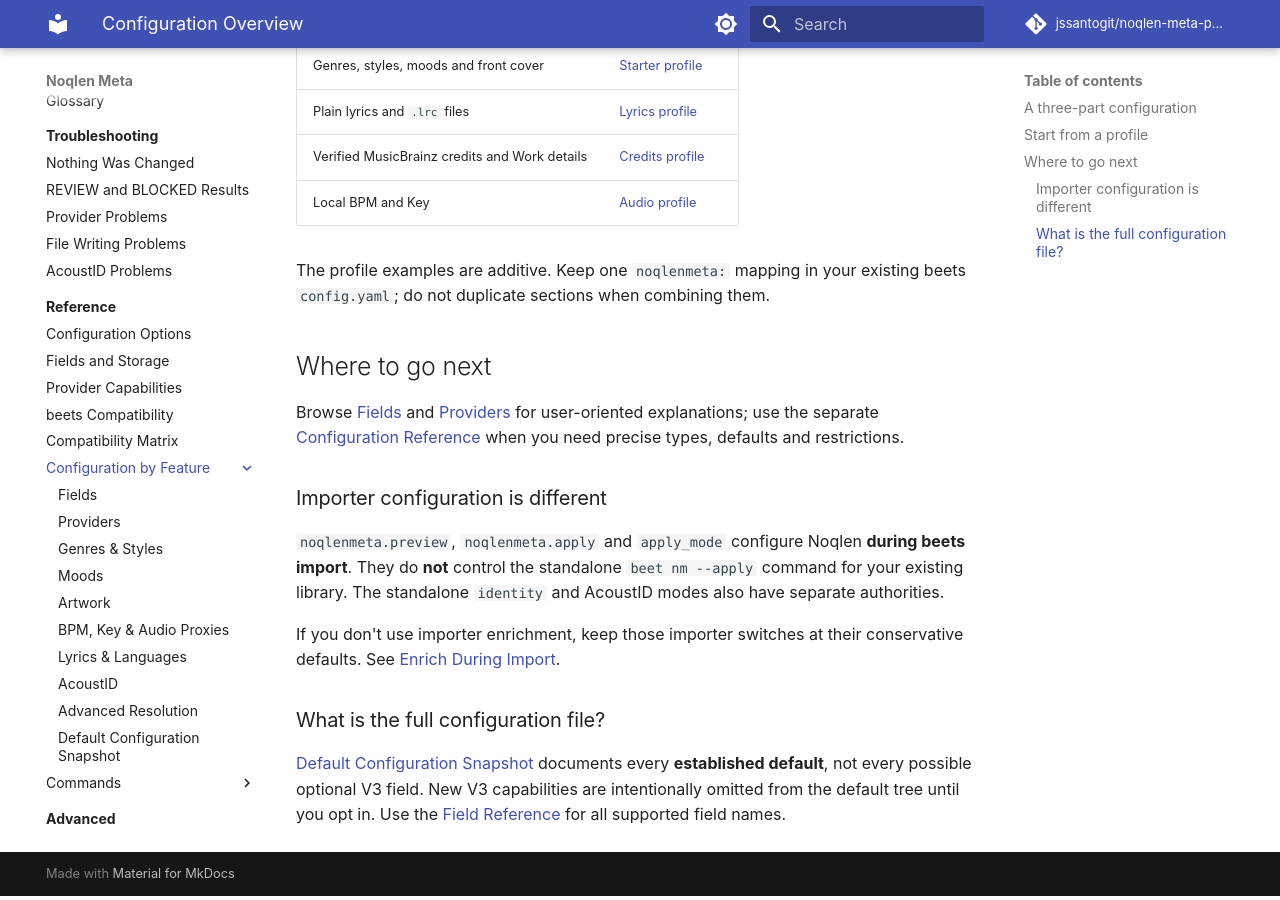
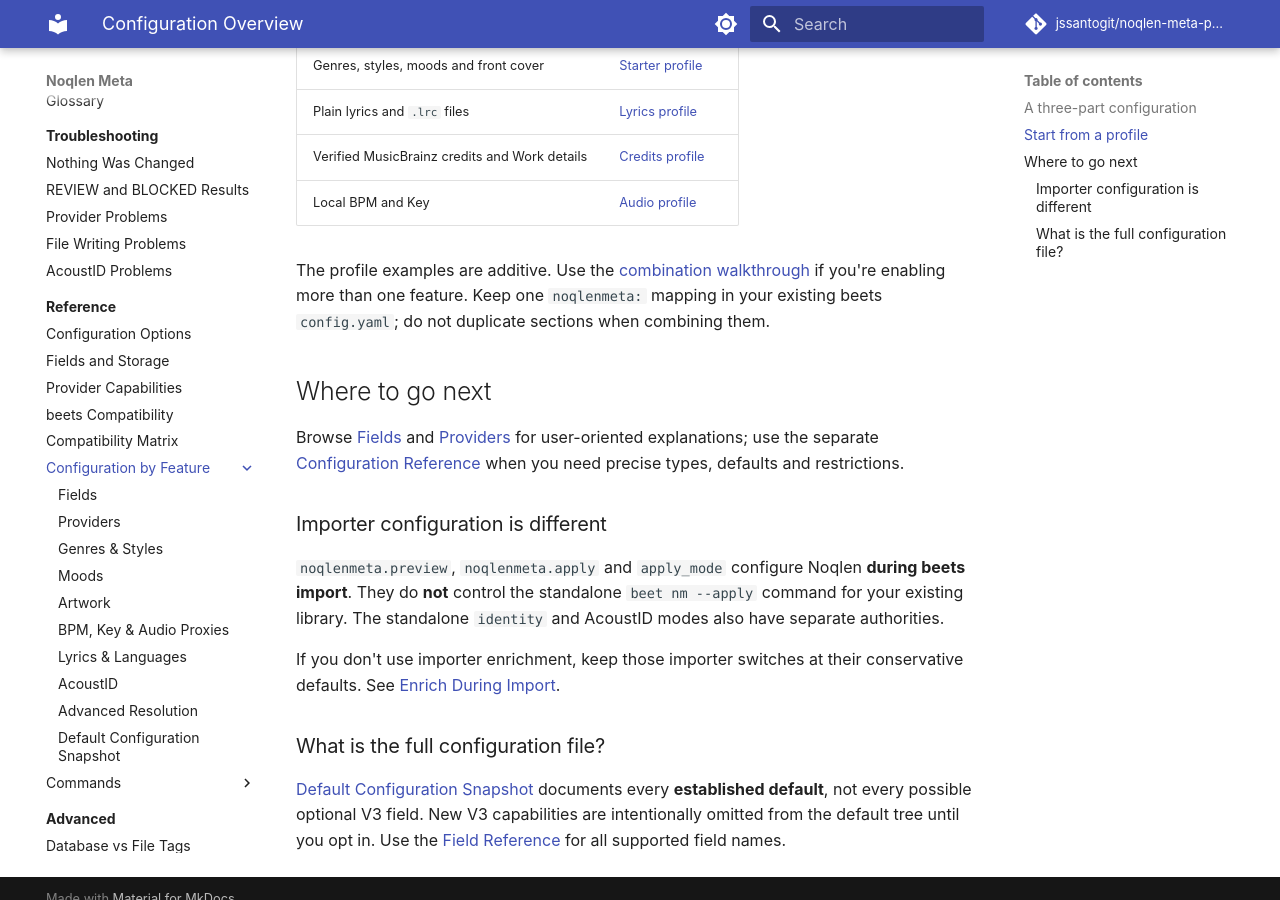
Before and after one commit to jssantogit/noqlen-meta-plugin, an MkDocs documentation site: the page built from site-docs/configuration/index.md, in a window 1280 px wide and 900 px high, scrolled down 819 px. Built offline with MkDocs 1.6.1 and Material for MkDocs 9.7.7, drawn with Linux system fonts in a browser that asks for light colours; comment, search, counter and statistics services are not loaded.

Commit message:
docs: connect guided combination and worked preview throughout beginner navigation

```diff
--- a/site-docs/configuration/index.md
+++ b/site-docs/configuration/index.md
@@ -35,7 +35,8 @@
 | Verified MusicBrainz credits and Work details | [Credits profile](../recipes/configuration-profiles.md#profile-c-detailed-recording-and-work-credits) |
 | Local BPM and Key | [Audio profile](../recipes/configuration-profiles.md#profile-d-local-audio-analysis) |
 
-The profile examples are additive. Keep one `noqlenmeta:` mapping in your
+The profile examples are additive. Use the [combination walkthrough](../recipes/combine-features.md)
+if you're enabling more than one feature. Keep one `noqlenmeta:` mapping in your
 existing beets `config.yaml`; do not duplicate sections when combining them.
 
 ## Where to go next
```
